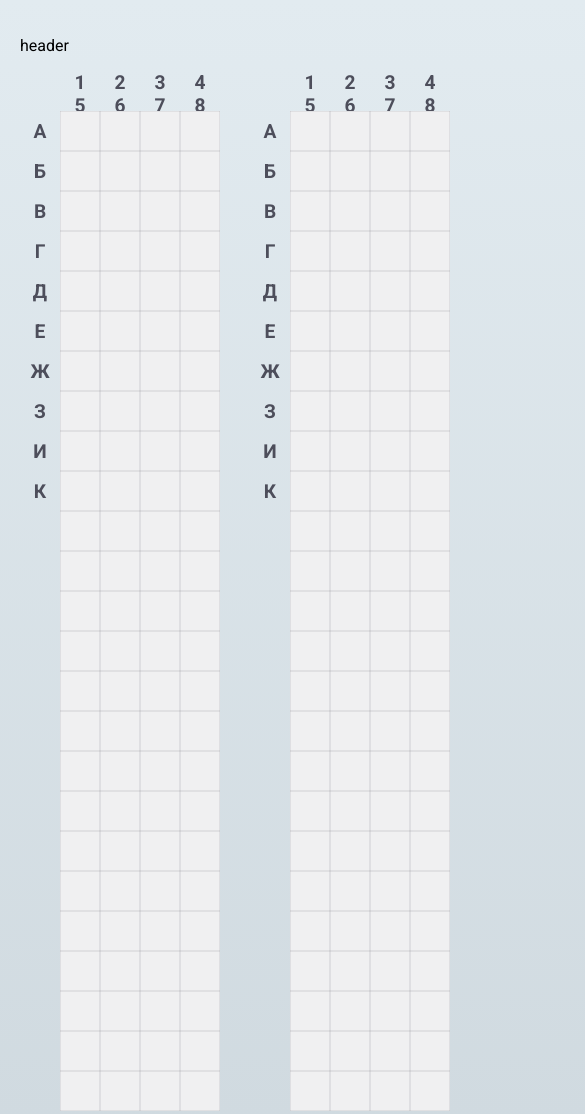
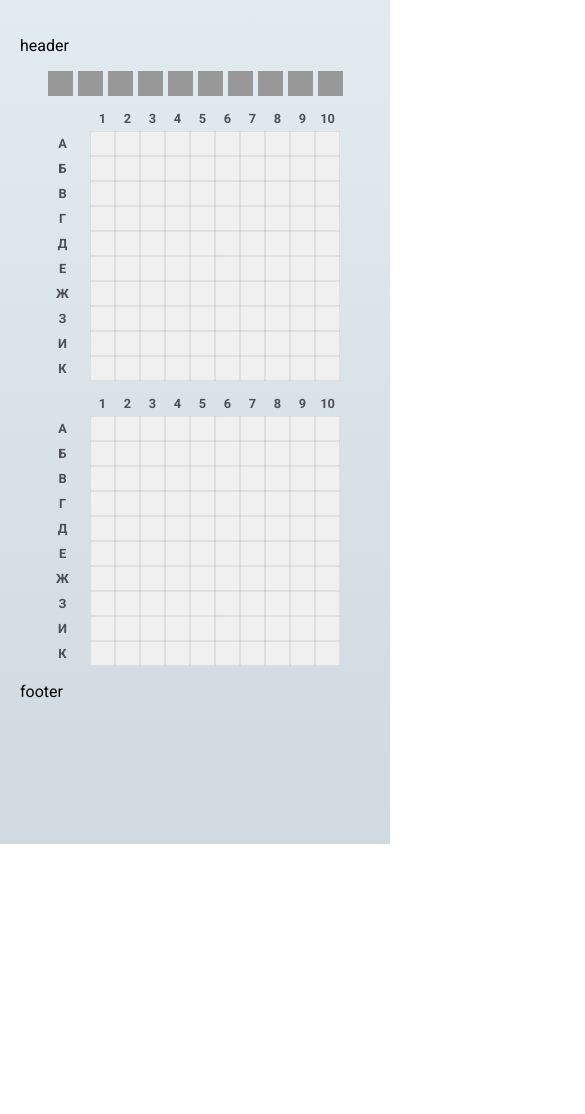
Before and after one commit to s0loparty/sea-battle, a website: page node-server/public/index.html in a window 390 px wide. Shown: the top 1114 px of the page, 585 px wide, since content can reach past the window. After the commit the page ends 844 px from the top, so only its background shows below. Drawn offline with Linux system fonts and the light colour scheme; no server answers.

Commit message:
move files & add responsive

```diff
--- a/node-server/public/index.html
+++ b/node-server/public/index.html
@@ -7,7 +7,7 @@
 	<title>Морской бой</title>
 
 	<link rel="stylesheet" href="./css/normalize.min.css">
-	<link rel="stylesheet" href="./css/main.min.css">
+	<link rel="stylesheet" href="./css/main.css">
 
 	<link rel="preconnect" href="https://fonts.googleapis.com">
 	<link rel="preconnect" href="https://fonts.gstatic.com" crossorigin>
@@ -107,7 +107,7 @@
 		</div>
 	</div>
 
-	<script src="./socket.io.min.js"></script>
-	<script src="./app.js"></script>
+	<script src="./js/socket.io.min.js"></script>
+	<script type="module" src="./js/app.js"></script>
 </body>
 </html>
--- a/node-server/public/app.js
+++ b/node-server/public/js/app.js
@@ -1,3 +1,5 @@
+import uuidv4 from "./helpers.js"
+
 const socket = io(location.origin.replace('5500', '5000'))
 
 document.addEventListener('DOMContentLoaded', () => {
@@ -52,8 +54,3 @@ function showShot(cellId, type = 'enemy') {
 	const target = document.querySelector(`.space__fight-item[data-cell-${type}-id="${cellId}"]`)
 	target.classList.add(classes[Math.floor(Math.random() * classes.length)])
 }
-function uuidv4() {
-	return ([1e7]+-1e3+-4e3+-8e3+-1e11).replace(/[018]/g, c =>
-		(c ^ crypto.getRandomValues(new Uint8Array(1))[0] & 15 >> c / 4).toString(16)
-	)
-}
--- /dev/null
+++ b/node-server/public/js/helpers.js
@@ -0,0 +1,7 @@
+function uuidv4() {
+	return ([1e7]+-1e3+-4e3+-8e3+-1e11).replace(/[018]/g, c =>
+		(c ^ crypto.getRandomValues(new Uint8Array(1))[0] & 15 >> c / 4).toString(16)
+	)
+}
+
+export default uuidv4
--- a/node-server/server.js
+++ b/node-server/server.js
@@ -24,6 +24,7 @@ io.on('connection', socket => {
 
    socket.on('shot', payload => {
       socket.broadcast.emit('shot', payload)
+      console.log('payload:', payload);
    })
 })
 
--- a/src/styles/elements/_ships.scss
+++ b/src/styles/elements/_ships.scss
@@ -1,10 +1,24 @@
 .ships {
+	@media screen and (max-width: $bp-lg) {
+		order: -1;
+	}
+
 	&__wrap { }
-	&__list { }
+	&__list {
+		display: flex;
+		flex-wrap: wrap;
+		gap: calc(var(--space) / 2);
+
+		@media screen and (max-width: $bp-lg) {
+			justify-content: center;
+		}
+	}
 	&__item {
 		height: var(--ship-size);
 		min-width: var(--ship-size);
+		max-width: 300px;
 
-		background: red;
+		background: #989898;
+		cursor: grab;
 	}
 }
--- a/src/styles/elements/_space.scss
+++ b/src/styles/elements/_space.scss
@@ -5,13 +5,26 @@
 		gap: var(--space);
 
 		min-width: calc(var(--ship-size) * 11);
+
+		@media screen and (max-width: $bp-md) {
+			display: flex;
+			flex-direction: column;
+			align-items: center;
+		}
 	}
 	&__inner-wrap {
 		display: grid;
 		grid-template-columns: 40px 1fr;
+
+		@media screen and (max-width: $bp-xsm) {
+			grid-template-columns: 40 1fr;
+		}
 	}
 	&__box {
 		&--enemy {}
+		&--player .space__fight-item:hover {
+			background: var(--color-light);
+		}
 	}
 
 	// numbers
@@ -21,6 +34,10 @@
 
 		padding-left: var(--ship-size);
 		height: var(--ship-size);
+
+		@media screen and (max-width: $bp-xsm) {
+			padding-left: calc(var(--ship-size) + 15px);
+		}
 	}
 	&__number-item {
 		display: inline-flex;
@@ -30,6 +47,10 @@
 		font-weight: bold;
 		font-size: 1.2rem;
 		color: var(--color-dark);
+
+		@media screen and (max-width: $bp-xsm) {
+			font-size: .8rem;
+		}
 	}
 
 	// latters
@@ -48,10 +69,17 @@
 		font-weight: bold;
 		font-size: 1.2rem;
 		color: var(--color-dark);
+
+		@media screen and (max-width: $bp-xsm) {
+			font-size: .8rem;
+		}
 	}
 
 	// fight
-	&__fight-wrap {}
+	&__fight-wrap {
+		max-width: calc(var(--ship-size) * 10); // box 40x40, box count 10
+		min-width: calc(var(--ship-size) * 10); // box 40x40, box count 10
+	}
 	&__fight-list {
 		display: grid;
 		grid-template-columns: repeat(auto-fit, var(--ship-size));
--- a/src/styles/main.scss
+++ b/src/styles/main.scss
@@ -14,10 +14,23 @@
 	--color-gray: #C6C6CC;
 	--color-green: #49cb8f;
 }
+
+// X-Small devices (portrait phones, less than 576px)
+$bp-xsm: 575.98px;
+// Small devices (landscape phones, less than 768px)
+$bp-sm: 767.98px;
+// Medium devices (tablets, less than 992px)
+$bp-md: 991.98px;
+// Large devices (desktops, less than 1200px)
+$bp-lg: 1199.98px;
+// X-Large devices (large desktops, less than 1400px)
+$bp-xl: 1399.98px;
+
 body {
 	font-family: 'Roboto', 'Arial', sans-serif;
 	min-height: 100vh;
 	background-image: linear-gradient(to top, #cfd9df 0%, #e2ebf0 100%);
+	font-size: 1rem;
 
 	& * {
 		box-sizing: border-box;
@@ -35,7 +48,23 @@ body {
 	display: grid;
 	grid-template-columns: 1fr 200px;
 	gap: var(--space);
+
+	@media screen and (max-width: $bp-lg) {
+		grid-template-columns: auto;
+	}
 }
 
 @import './elements/space';
 @import './elements/ships';
+
+
+@media screen and (max-width: $bp-xsm) {
+	:root {
+		--site-w: 1160px;
+		--site-padding: 20px;
+		--space: 10px;
+
+		// ships
+		--ship-size: 25px;
+	}
+}
```
Also changed, not shown: node-server/public/css/main.css, node-server/public/css/main.min.css (deleted), node-server/public/js/socket.io.min.js (renamed from node-server/public/socket.io.min.js).
